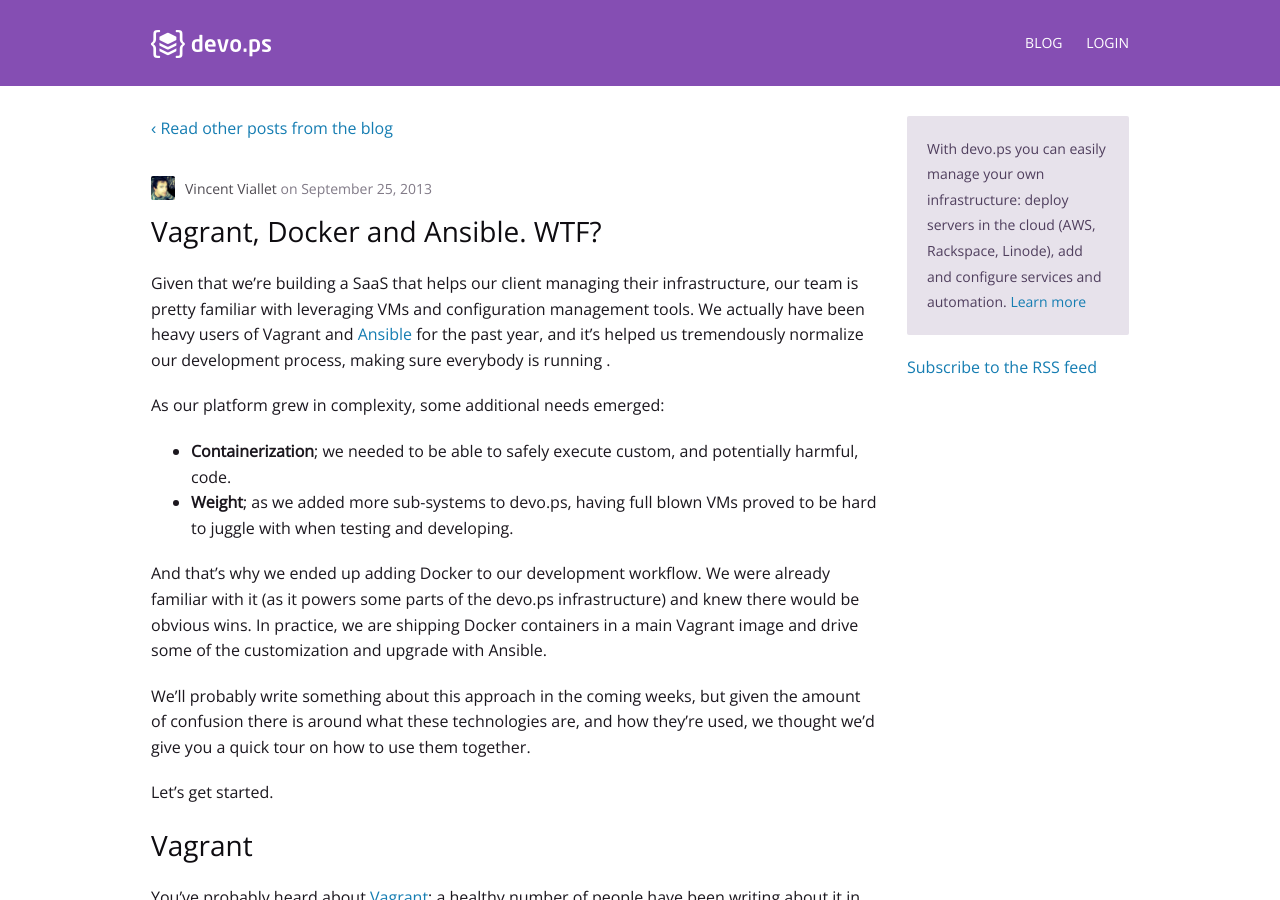
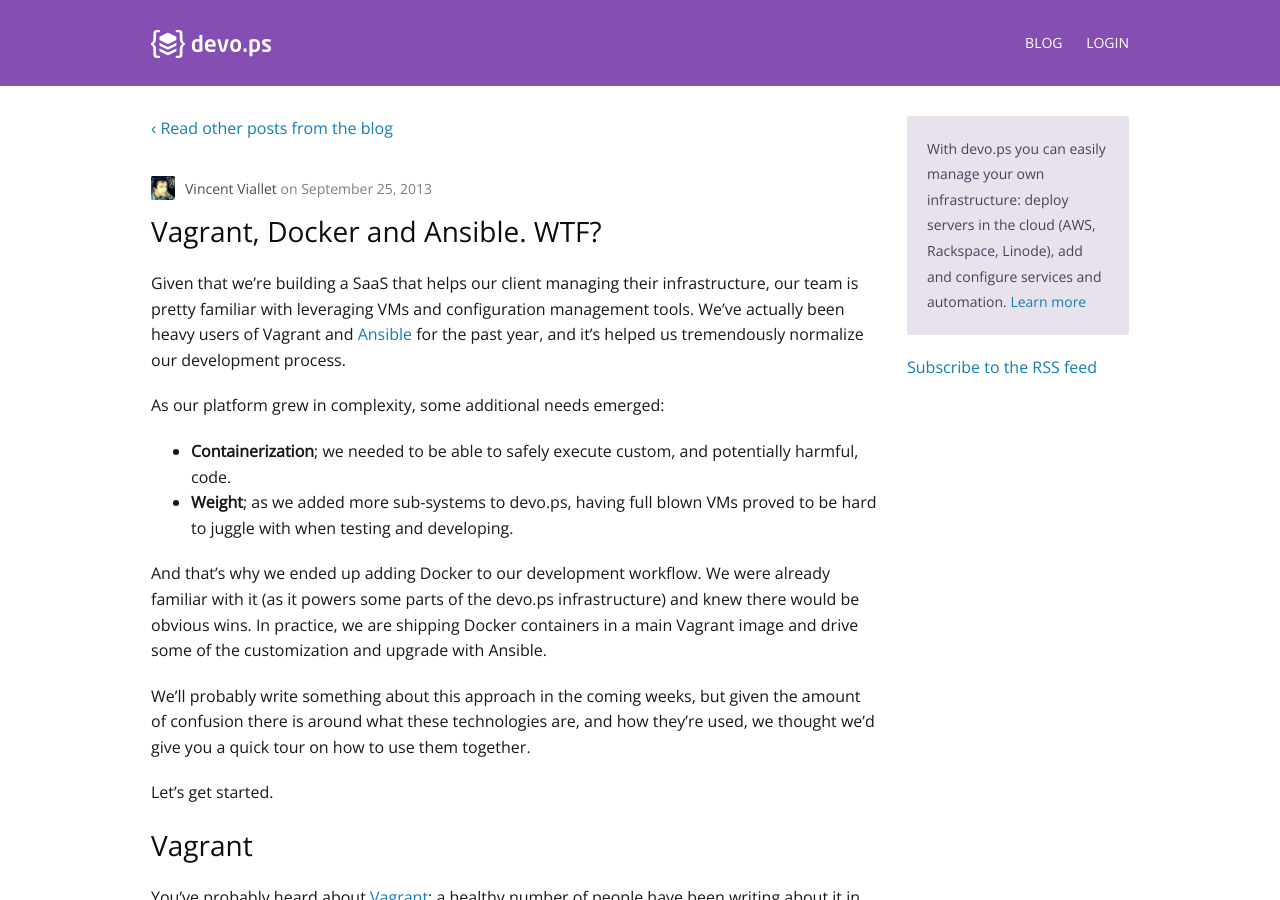
Before and after one commit to isabella232/devo-ps.github.io, a Jekyll site: the page built from _posts/blog/2013-09-25-vagrant-docker-and-ansible-wtf.md, in a window 1280 px wide and 900 px high. Built offline with Jekyll 4.4.1, drawn with Linux system fonts in a browser that asks for light colours; comment, search, counter and statistics services are not loaded; some of the changed text lies outside the part shown.

Commit message:
Update 2013-09-25-vagrant-docker-and-ansible-wtf.md

```diff
--- a/_posts/blog/2013-09-25-vagrant-docker-and-ansible-wtf.md
+++ b/_posts/blog/2013-09-25-vagrant-docker-and-ansible-wtf.md
@@ -3,12 +3,12 @@
 category: blog
 title: Vagrant, Docker and Ansible. WTF?
 author: vincent
-hn:
+hn: 6444084
 
 layout: post
 ---
 
-Given that we're building a SaaS that helps our client managing their infrastructure, our team is pretty familiar with leveraging VMs and configuration management tools. We actually have been heavy users of Vagrant and [Ansible](http://devo.ps/blog/2013/07/03/ansible-simply-kicks-ass.html) for the past year, and it's helped us tremendously normalize our development process, making sure everybody is running .
+Given that we're building a SaaS that helps our client managing their infrastructure, our team is pretty familiar with leveraging VMs and configuration management tools. We've actually been heavy users of Vagrant and [Ansible](http://devo.ps/blog/2013/07/03/ansible-simply-kicks-ass.html) for the past year, and it's helped us tremendously normalize our development process.
 
 As our platform grew in complexity, some additional needs emerged:
 
```
